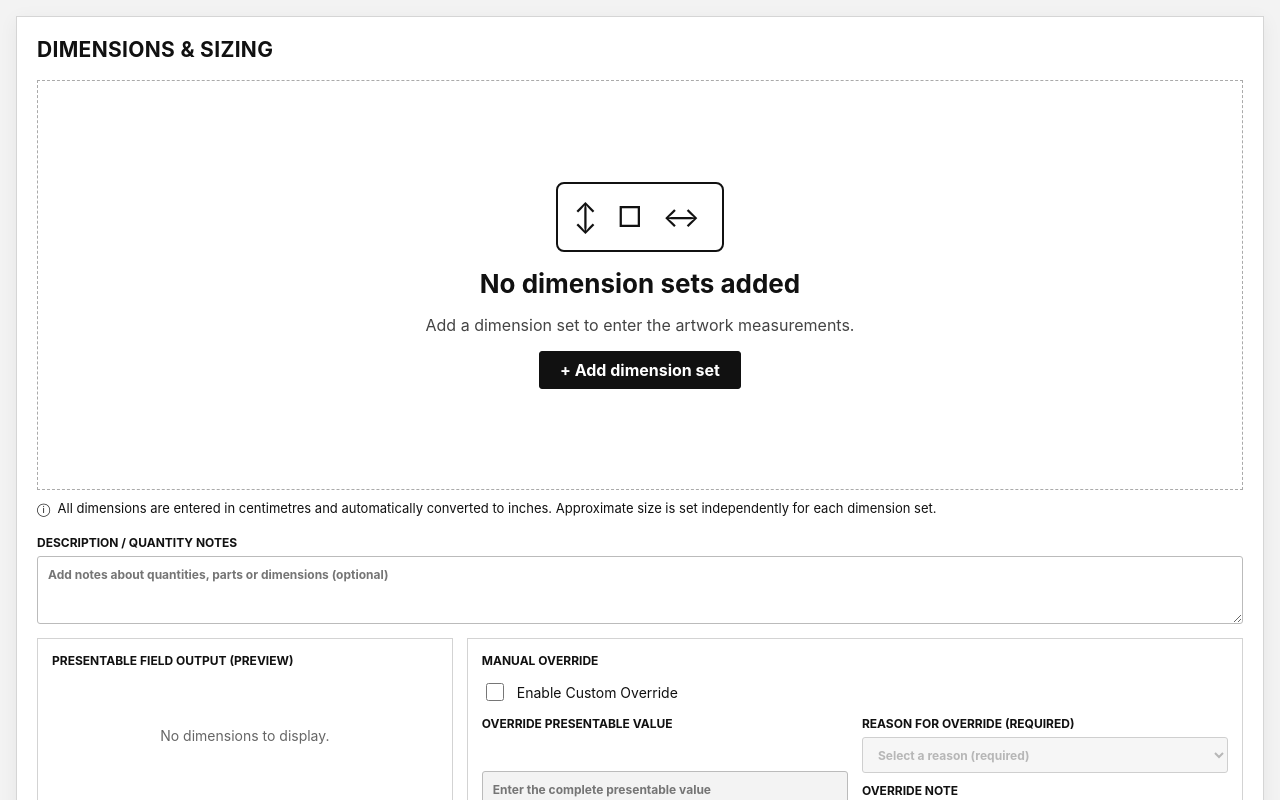
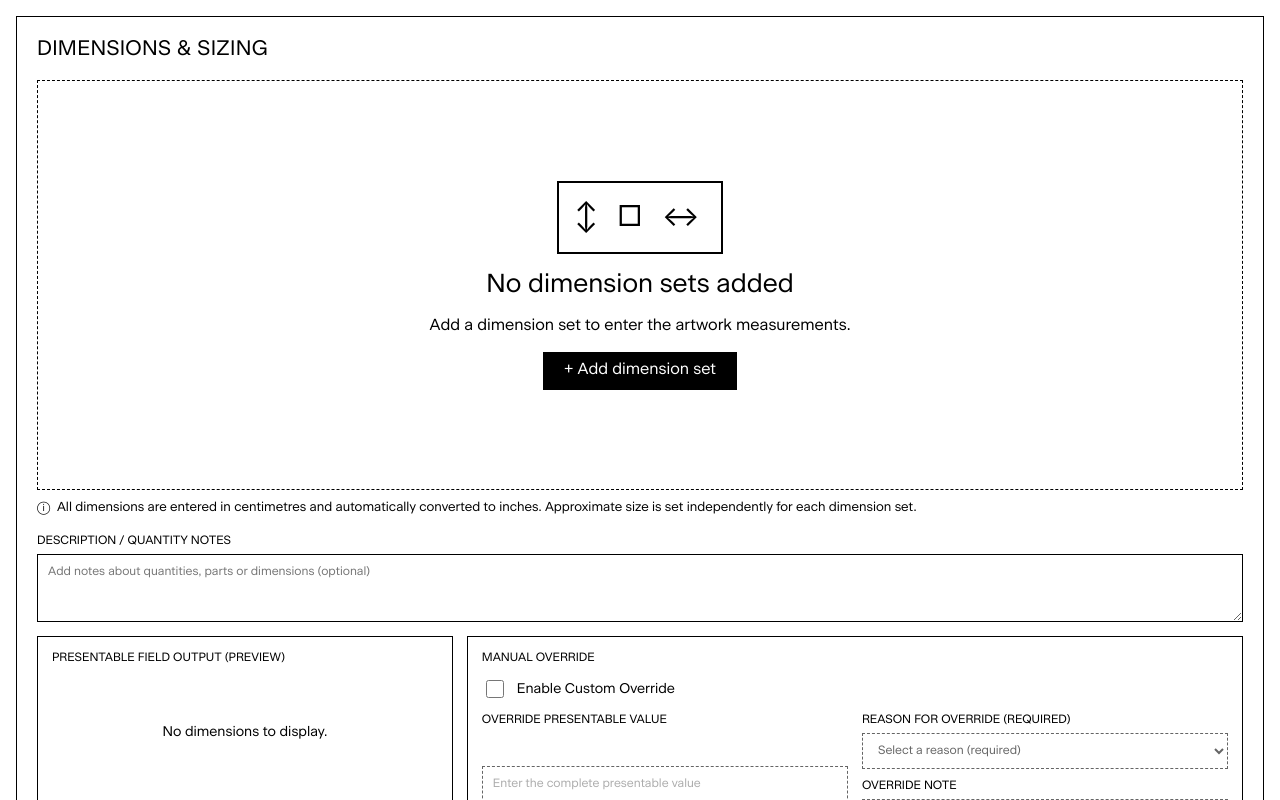
Before and after one commit to af43ww3fswf/dims, a React (Vite) app: page / in a window 1280 px wide. Shown: the top 800 px of the page. Built offline with nearby package versions, Linux system fonts and the light colour scheme.

Commit message:
Apply black and white styling, new font, update preview logic, remove override reason

```diff
--- a/src/App.jsx
+++ b/src/App.jsx
@@ -14,7 +14,6 @@ const OVERRIDE_REASONS = [
   "Irregular shape / custom installation",
   "Artist-supplied wording",
   "Multi-part work",
-  "Legacy data exception",
   "Other"
 ];
 
--- a/src/dimensions.mjs
+++ b/src/dimensions.mjs
@@ -89,9 +89,9 @@ export function formatDimensionSet(set) {
   if (set.type === "diameter") {
     const diameterCm = formatCm(set.diameterCm);
     if (!diameterCm) return "";
-    const metricParts = compact([`Ø ${diameterCm}`, formatCm(set.depthCm)]);
+    const metricParts = compact([`diameter ${diameterCm}`, formatCm(set.depthCm)]);
     const imperialParts = compact([
-      `Ø ${formatInches(set.diameterCm)}`,
+      `diameter ${formatInches(set.diameterCm)}`,
       formatInches(set.depthCm)
     ]);
     metric = `${metricParts.join(" × ")} cm`;
@@ -102,7 +102,7 @@ export function formatDimensionSet(set) {
       formatCm(set.widthCm),
       formatCm(set.depthCm)
     ]);
-    if (metricParts.length < 2) return "";
+    if (metricParts.length === 0) return "";
     const imperialParts = compact([
       formatInches(set.heightCm),
       formatInches(set.widthCm),
--- a/src/styles.css
+++ b/src/styles.css
@@ -1,12 +1,19 @@
+@font-face {
+  font-family: 'Beausite Detail Clear';
+  src: url('./BeausiteDetail-Clear-Web.woff2') format('woff2');
+  font-weight: normal;
+  font-style: normal;
+}
+
 :root {
-  color: #111;
-  background: #f3f3f3;
-  font-family: Inter, "Segoe UI", Arial, sans-serif;
+  color: #000;
+  background: #fff;
+  font-family: 'Beausite Detail Clear', Inter, "Segoe UI", Arial, sans-serif;
   font-synthesis: none;
 }
 
 * { box-sizing: border-box; }
-body { margin: 0; background: #f3f3f3; }
+body { margin: 0; background: #fff; }
 button, input, select, textarea { font: inherit; }
 
 .dimensions-app {
@@ -14,68 +21,67 @@ button, input, select, textarea { font: inherit; }
   margin: 16px auto;
   padding: 20px;
   background: #fff;
-  border: 1px solid #d5d5d5;
-  box-shadow: 0 4px 18px rgb(0 0 0 / 6%);
+  border: 1px solid #000;
 }
 
 h1 { margin: 0 0 18px; font-size: 21px; letter-spacing: .015em; }
 h2 { margin: 0; font-size: 16px; }
 
 .sets { display: grid; gap: 10px; }
-.dimension-set { border: 1px solid #111; border-radius: 4px; overflow: hidden; }
-.set-heading { display: flex; align-items: end; gap: 32px; padding: 14px 16px; border-bottom: 1px solid #ddd; }
+.dimension-set { border: 1px solid #000; border-radius: 0; overflow: hidden; }
+.set-heading { display: flex; align-items: end; gap: 32px; padding: 14px 16px; border-bottom: 1px solid #000; }
 .set-heading h2 { align-self: center; min-width: 82px; }
 .type-select { display: grid; gap: 5px; font-size: 12px; font-weight: 600; }
 .type-select select { width: 230px; }
-.icon-button { margin-left: auto; border: 0; background: transparent; font-size: 24px; cursor: pointer; }
+.icon-button { margin-left: auto; border: 0; background: transparent; font-size: 24px; cursor: pointer; color: #000; }
 
 select, input, textarea {
-  border: 1px solid #bbb;
-  border-radius: 3px;
+  border: 1px solid #000;
+  border-radius: 0;
   background: #fff;
-  color: #111;
+  color: #000;
 }
 select, input { height: 36px; padding: 0 11px; }
 textarea { width: 100%; min-height: 68px; padding: 10px; resize: vertical; }
-select:focus, input:focus, textarea:focus, button:focus-visible { outline: 2px solid #111; outline-offset: 2px; }
+select:focus, input:focus, textarea:focus, button:focus-visible { outline: 2px solid #000; outline-offset: 2px; }
 
 .set-body { display: grid; grid-template-columns: 300px 1fr; gap: 22px; padding: 14px 16px; }
-.set-options { display: grid; align-content: start; gap: 12px; padding-right: 20px; border-right: 1px solid #ddd; }
+.set-options { display: grid; align-content: start; gap: 12px; padding-right: 20px; border-right: 1px solid #000; }
 .check { display: flex; align-items: center; gap: 10px; font-size: 14px; }
-.check input { width: 18px; height: 18px; accent-color: #111; }
+.check input { width: 18px; height: 18px; accent-color: #000; }
 
 .measurement-grid { display: grid; grid-template-columns: 150px repeat(3, minmax(130px, 1fr)); align-items: end; gap: 8px 16px; }
 .measurement-grid.diameter { grid-template-columns: 150px repeat(2, minmax(160px, 1fr)) 1fr; }
 .field { display: grid; gap: 5px; font-size: 12px; font-weight: 600; }
-.field input[readonly] { background: #f3f3f3; color: #333; }
+.field input[readonly] { background: #fff; color: #000; border-style: dashed; }
 .row-label { font-size: 13px; font-weight: 600; align-self: center; }
 .row-label.source { align-self: end; padding-bottom: 10px; }
-.area-output { grid-column: 2 / span 2; min-height: 36px; padding: 8px 10px; background: #f3f3f3; border: 1px solid #bbb; border-radius: 3px; display: flex; justify-content: space-between; }
-.formula { align-self: center; color: #555; }
+.area-output { grid-column: 2 / span 2; min-height: 36px; padding: 8px 10px; background: #fff; border: 1px solid #000; border-radius: 0; display: flex; justify-content: space-between; }
+.formula { align-self: center; color: #000; }
 
-.add-set, .primary, .secondary { border-radius: 3px; min-height: 38px; padding: 0 20px; cursor: pointer; }
-.add-set { width: 100%; margin-top: 10px; background: #fff; border: 1px solid #111; font-weight: 650; }
-.primary { background: #111; color: #fff; border: 1px solid #111; font-weight: 650; }
-.secondary { background: #fff; color: #111; border: 1px solid #777; }
+.add-set, .primary, .secondary { border-radius: 0; min-height: 38px; padding: 0 20px; cursor: pointer; }
+.add-set { width: 100%; margin-top: 10px; background: #fff; border: 1px solid #000; font-weight: 650; color: #000; }
+.primary { background: #000; color: #fff; border: 1px solid #000; font-weight: 650; }
+.secondary { background: #fff; color: #000; border: 1px solid #000; }
 
-.empty-state { min-height: 410px; border: 1px dashed #aaa; display: grid; place-content: center; justify-items: center; gap: 16px; text-align: center; }
+.empty-state { min-height: 410px; border: 1px dashed #000; display: grid; place-content: center; justify-items: center; gap: 16px; text-align: center; }
 .empty-state h2 { font-size: 26px; }
-.empty-state p { margin: 0; color: #444; }
-.dimension-icon { border: 2px solid #111; border-radius: 8px; padding: 16px; font-size: 28px; letter-spacing: 6px; }
-.helper { margin: 10px 0 18px; font-size: 13px; }
+.empty-state p { margin: 0; color: #000; }
+.dimension-icon { border: 2px solid #000; border-radius: 0; padding: 16px; font-size: 28px; letter-spacing: 6px; }
+.helper { margin: 10px 0 18px; font-size: 13px; color: #000; }
 
 .block-field { display: grid; gap: 6px; font-size: 12px; font-weight: 700; }
 .lower-grid { display: grid; grid-template-columns: minmax(300px, .75fr) 1.4fr; gap: 14px; margin-top: 14px; }
-.preview-panel, .override-panel { border: 1px solid #d3d3d3; padding: 14px; }
+.preview-panel, .override-panel { border: 1px solid #000; padding: 14px; }
 .preview-panel h2, .override-panel h2 { margin-bottom: 12px; font-size: 12px; }
 .preview-panel p { margin: 7px 0; font-size: 14px; }
-.empty-copy { display: grid; min-height: 110px; place-content: center; color: #666; }
+.empty-copy { display: grid; min-height: 110px; place-content: center; color: #000; }
 .override-fields { display: grid; grid-template-columns: 1fr 1fr; gap: 14px; margin-top: 12px; }
 .override-fields > div { display: grid; gap: 10px; }
 .override-fields select { width: 100%; }
-[disabled] { background: #f3f3f3; color: #999; cursor: not-allowed; }
+[disabled] { background: #fff; color: #000; border-style: dashed; cursor: not-allowed; opacity: 0.6; }
 
-.errors { margin-top: 12px; padding: 10px 14px; border: 1px solid #111; background: #f5f5f5; }
+.errors { margin-top: 12px; padding: 10px 14px; border: 1px solid #000; background: #fff; color: #000; }
 .errors p { margin: 4px 0; }
 footer { display: flex; justify-content: flex-end; align-items: center; gap: 10px; margin-top: 14px; }
 .status { margin-right: auto; font-size: 13px; }
@@ -83,7 +89,7 @@ footer { display: flex; justify-content: flex-end; align-items: center; gap: 10p
 @media (max-width: 900px) {
   .dimensions-app { width: 100%; margin: 0; padding: 14px; border: 0; }
   .set-body, .lower-grid, .override-fields { grid-template-columns: 1fr; }
-  .set-options { border-right: 0; border-bottom: 1px solid #ddd; padding: 0 0 14px; }
+  .set-options { border-right: 0; border-bottom: 1px solid #000; padding: 0 0 14px; }
   .measurement-grid, .measurement-grid.diameter { grid-template-columns: 120px 1fr; }
   .area-output { grid-column: 2; }
   .formula { grid-column: 2; }
```
Also changed, not shown: src/BeausiteDetail-Clear-Web.woff2 (added), 2 other files (tests, documents, lock files or other folders).
